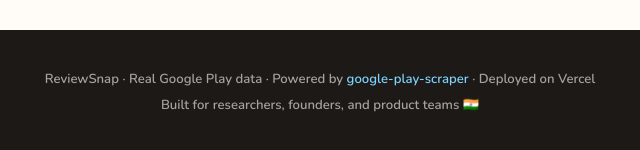
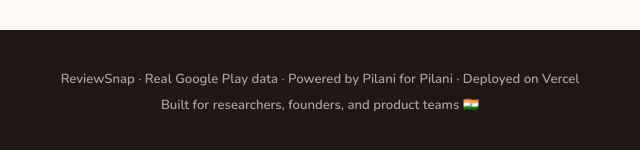
Before and after one commit to nitishmittal25/pilani-junkyard, a website: page index.html in a window 1280 px wide. Shown: the part 2174-2324 px from the top of the page, 320-960 px from the left. Drawn offline with nearby package versions, Linux system fonts and the light colour scheme.

Commit message:
Update index.html

```diff
--- a/index.html
+++ b/index.html
@@ -548,7 +548,7 @@
 
 <!-- FOOTER -->
 <footer>
-  <p>ReviewSnap · Real Google Play data · Powered by <a href="https://github.com/facundoolano/google-play-scraper" target="_blank">google-play-scraper</a> · Deployed on Vercel</p>
+  <p>ReviewSnap · Real Google Play data · Powered by Pilani for Pilani · Deployed on Vercel</p>
   <p style="margin-top:0.5rem;">Built for researchers, founders, and product teams 🇮🇳</p>
 </footer>
 
```
